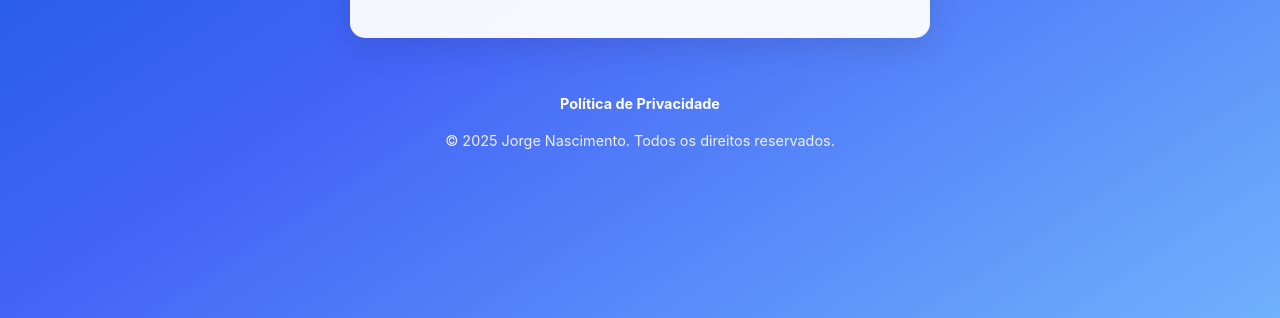
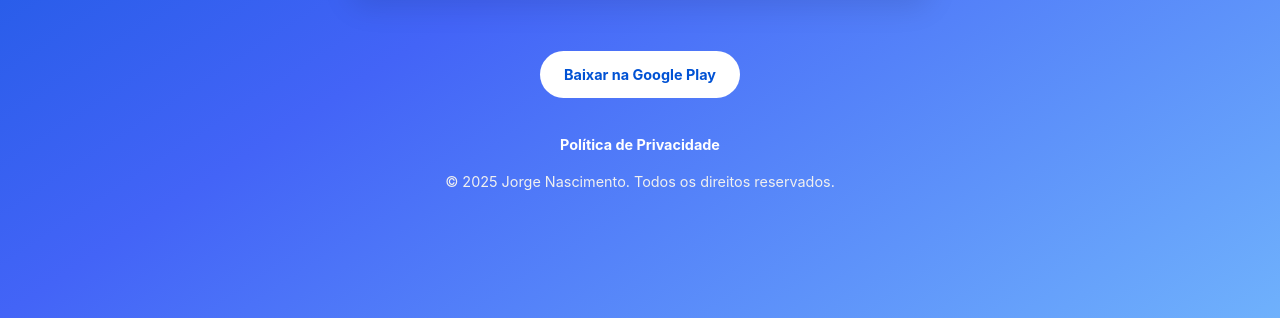
Before and after one commit to admjorgeluiz/admjorgeluiz.github.io, a plain HTML site: page index.html in a window 1280 px wide. Shown: the part 522-840 px from the top of the page. Drawn offline with Linux system fonts and the light colour scheme.

Commit message:
Update index.html

```diff
--- a/index.html
+++ b/index.html
@@ -29,8 +29,8 @@
             width: 100%;
         }
         .app-icon {
-            width: 150px; /* Aumentado para o novo ícone */
-            height: 150px; /* Aumentado para o novo ícone */
+            width: 150px;
+            height: 150px;
             margin-bottom: 20px;
         }
         h1 {
@@ -48,12 +48,28 @@
             font-size: 0.9em;
         }
         a {
-            color: #ffffff; /* Cor branca para o link no rodapé */
+            color: #ffffff;
             text-decoration: none;
             font-weight: bold;
         }
         a:hover {
             text-decoration: underline;
+        }
+        .download-button {
+            display: inline-block;
+            background-color: #ffffff;
+            color: #0052D4;
+            padding: 12px 24px;
+            border-radius: 50px;
+            font-weight: bold;
+            text-decoration: none;
+            margin-bottom: 20px;
+            transition: background-color 0.3s, transform 0.3s;
+        }
+        .download-button:hover {
+            background-color: #f0f0f0;
+            transform: scale(1.05);
+            text-decoration: none;
         }
     </style>
 </head>
@@ -65,6 +81,8 @@
     </main>
 
     <footer class="footer">
+        <p><a href="https://play.google.com/store/apps/details?id=com.jorgenascimento.tvplayer" class="download-button" target="_blank">Baixar na Google Play</a></p>
+
         <p><a href="privacy.html">Política de Privacidade</a></p>
         <p>&copy; 2025 Jorge Nascimento. Todos os direitos reservados.</p>
     </footer>
```
